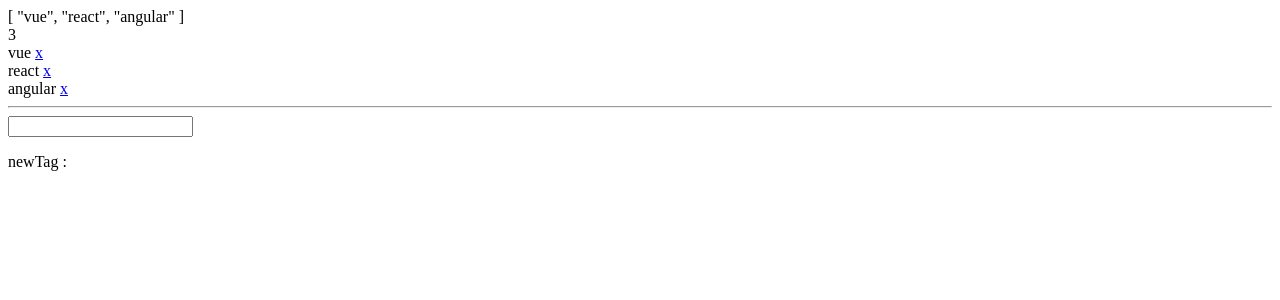
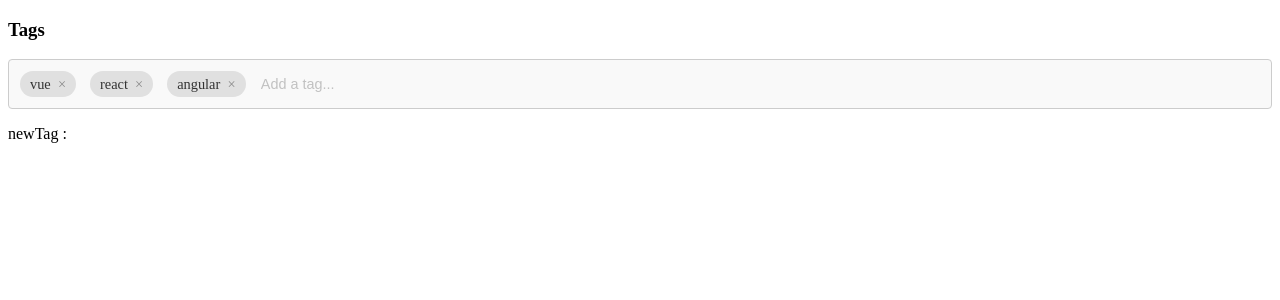
Before and after one commit to BabarAslamm/vue-3-tags-input-app, a Vue app: page / in a window 1280 px wide. Shown: the top 300 px of the page. Built offline with nearby package versions, Linux system fonts and the light colour scheme.

Commit message:
style improved

```diff
--- a/src/components/TagsInput.vue
+++ b/src/components/TagsInput.vue
@@ -1,98 +1,132 @@
 <template>
+    <h3>Tags</h3>
+    <div class="tags-container">
 
-    <div>{{ tags }}</div>
-
-    <div>{{ tags.length }}</div>
-
-    <div v-for="(tag, index) in tags" v-bind:id="index">
+        <span v-for="(tag, index) in tags" :key="index" class="tag">
             {{ tag }}
-        <a @click.prevent="removeTag(index)" href="#">x</a>
-    </div>
-
-    <hr>
-
+            <a @click.prevent="removeTag(index)" href="#" class="tag-remove">&times;</a>
+        </span>
         <input
             type="text"
             v-model.trim="newTag"
             v-on:keydown.enter="addNewTag"
             @keydown.tab.prevent="addNewTag"
             @keydown.delete="removeLastTag"
-        :class="{'tag-exists':isTagExists }"
+            :class="{'tag-exists': isTagExists }"
+            class="tag-input"
+            placeholder="Add a tag..."
         />
+    </div>
 
     <p>newTag : {{ newTag }}</p>
-
-
-
 </template>
 
 <script>
 export default {
-
-    data: () =>({
-
+    data: () => ({
         tags: ['vue', 'react', 'angular'],
-
         newTag: "",
     }),
-
     watch: {
-
-        newTag(newVal){
-
-            if(newVal.indexOf(",") > -1){
-
+        newTag(newVal) {
+            if (newVal.indexOf(",") > -1) {
                 this.newTag = this.newTag.slice(0, -1);
-
                 this.addNewTag();
             }
-
         }
-
     },
-
     computed: {
-
-        isTagExists(){
-
+        isTagExists() {
             return this.tags.includes(this.newTag);
         }
     },
-
     methods: {
-
         addNewTag() {
-
-            if(this.newTag && !this.isTagExists){
-
+            if (this.newTag && !this.isTagExists) {
                 this.tags.push(this.newTag);
-
                 this.newTag = '';
             }
         },
-
-        removeTag (index) {
-
+        removeTag(index) {
             this.tags.splice(index, 1);
         },
-
         removeLastTag() {
-
-            if(this.newTag.length === 0){
-
-                this.removeTag(this.tags.length -1);
-
+            if (this.newTag.length === 0) {
+                this.removeTag(this.tags.length - 1);
             }
-
         }
-
     }
 }
 </script>
 
 <style scoped>
-.tag-exists {
+.tags-container {
+    display: flex;
+    flex-wrap: wrap;
+    gap: 0.5rem;
+    padding: 0.5rem;
+    border: 1px solid #ccc;
+    border-radius: 4px;
+    background: #f9f9f9;
+}
+
+.tag {
+    display: inline-flex;
+    align-items: center;
+    background-color: #e0e0e0;
+    color: #333;
+    padding: 0.3em 0.7em;
+    border-radius: 2em;
+    font-size: 0.9em;
+    margin: 0.2em;
+    transition: background 0.3s;
+}
+
+.tag:hover {
+    background-color: #d0d0d0;
+}
+
+.tag-remove {
+    margin-left: 0.5em;
+    color: #888;
+    cursor: pointer;
+    text-decoration: none;
+}
+
+.tag-remove:hover {
+    color: #555;
+}
+
+.tag-input {
+    flex: 1;
+    border: none;
+    outline: none;
+    min-width: 100px;
+    padding: 0.3em;
+    font-size: 0.9em;
+    background: transparent;
+}
+
+.tag-input.tag-exists {
     color: red;
     text-decoration: line-through;
 }
+
+.tag-input::placeholder {
+    color: #aaa;
+    opacity: 0.7;
+}
+
+.tag-input:focus {
+    outline: none;
+    border-bottom: 2px solid #007bff;
+}
+
+.tag {
+    transition: transform 0.2s ease-in-out;
+}
+
+.tag-remove:focus {
+    outline: none;
+}
 </style>
```
Also changed, not shown: src/components/TagsInput copy.vue (added, +98 -0 lines). Lines whose indentation alone changed are shown as unchanged.
